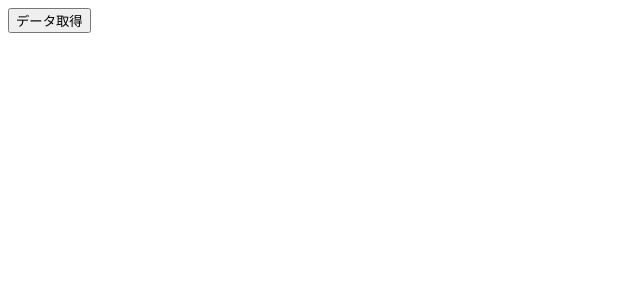
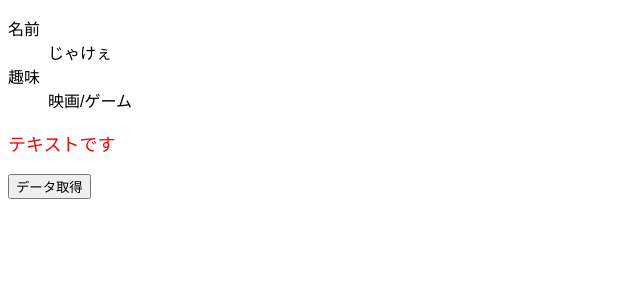
Before and after one commit to HiroshiKawano/t203, a React (Create React App) app: page / in a window 1280 px wide. Shown: the top 300 px of the page, without its empty margins (0-640 px from the left). Built offline with nearby package versions, Linux system fonts and the light colour scheme.

Commit message:
Study20230209

```diff
--- a/src/App.tsx
+++ b/src/App.tsx
@@ -2,19 +2,37 @@ import { useState } from "react";
 import axios from "axios";
 import "./styles.css";
 import { Todo } from "./Todo";
+import { TodoType } from "./types/todo";
+import { Text } from "./Text";
+import { UserProfile } from "./UserProfile";
+import { User } from "./types/user";
+
+const user: User = {
+  name: "じゃけぇ",
+  bobbies: ["映画", "ゲーム"],
+};
 
 export default function App() {
-  const [todos, setTodos] = useState<any>([]);
+  const [todos, setTodos] = useState<Array<TodoType>>([]);
   const onClickFetchData = () => {
-    axios.get("https://jsonplaceholder.typicode.com/todos").then((res) => {
-      setTodos(res.data);
-    });
+    axios
+      .get<Array<TodoType>>("https://jsonplaceholder.typicode.com/todos")
+      .then((res) => {
+        setTodos(res.data);
+      });
   };
   return (
     <div className="App">
+      <UserProfile user={user} />
+      <Text color="red" fontSize="18px" />
       <button onClick={onClickFetchData}>データ取得</button>
       {todos.map((todo) => (
-        <Todo title={todo.title} userid={todo.userid} />
+        <Todo
+          key={todo.id}
+          title={todo.title}
+          userId={todo.userId}
+          completed={todo.completed}
+        />
       ))}
     </div>
   );
--- /dev/null
+++ b/src/Text.tsx
@@ -0,0 +1,11 @@
+import { FC } from "react";
+
+type Props = {
+  color: string;
+  fontSize: string;
+};
+
+export const Text: FC<Props> = (props) => {
+  const { color, fontSize } = props;
+  return <p style={{ color, fontSize }}>テキストです</p>;
+};
--- a/src/Todo.tsx
+++ b/src/Todo.tsx
@@ -1,4 +1,8 @@
-export const Todo = (props) => {
-  const { title, userid } = props;
-  return <p>{`${title}(ユーザー:{userid})`}</p>;
+import { FC } from "react";
+import { TodoType } from "./types/todo";
+
+export const Todo: FC<Omit<TodoType, "id">> = (props) => {
+  const { title, userId, completed = false } = props;
+  const completeMark = completed ? "[完]" : "[未]";
+  return <p>{`${completeMark} ${title}(ユーザー:${userId})`}</p>;
 };
--- /dev/null
+++ b/src/UserProfile.tsx
@@ -0,0 +1,18 @@
+import { FC } from "react";
+import { User } from "./types/user";
+
+type Props = {
+  user: User;
+};
+
+export const UserProfile: FC<Props> = (props) => {
+  const { user } = props;
+  return (
+    <dl>
+      <dt>名前</dt>
+      <dd>{user.name}</dd>
+      <dt>趣味</dt>
+      <dd>{user.bobbies?.join("/")}</dd>
+    </dl>
+  );
+};
--- /dev/null
+++ b/src/types/todo.ts
@@ -0,0 +1,6 @@
+export type TodoType = {
+  userId: number;
+  id: number;
+  title: string;
+  completed: boolean;
+};
--- /dev/null
+++ b/src/types/user.ts
@@ -0,0 +1,4 @@
+export type User = {
+  name: string;
+  bobbies?: Array<string>;
+};
```
Also changed, not shown: src/eslintrc.json (added, +14 -0 lines).
